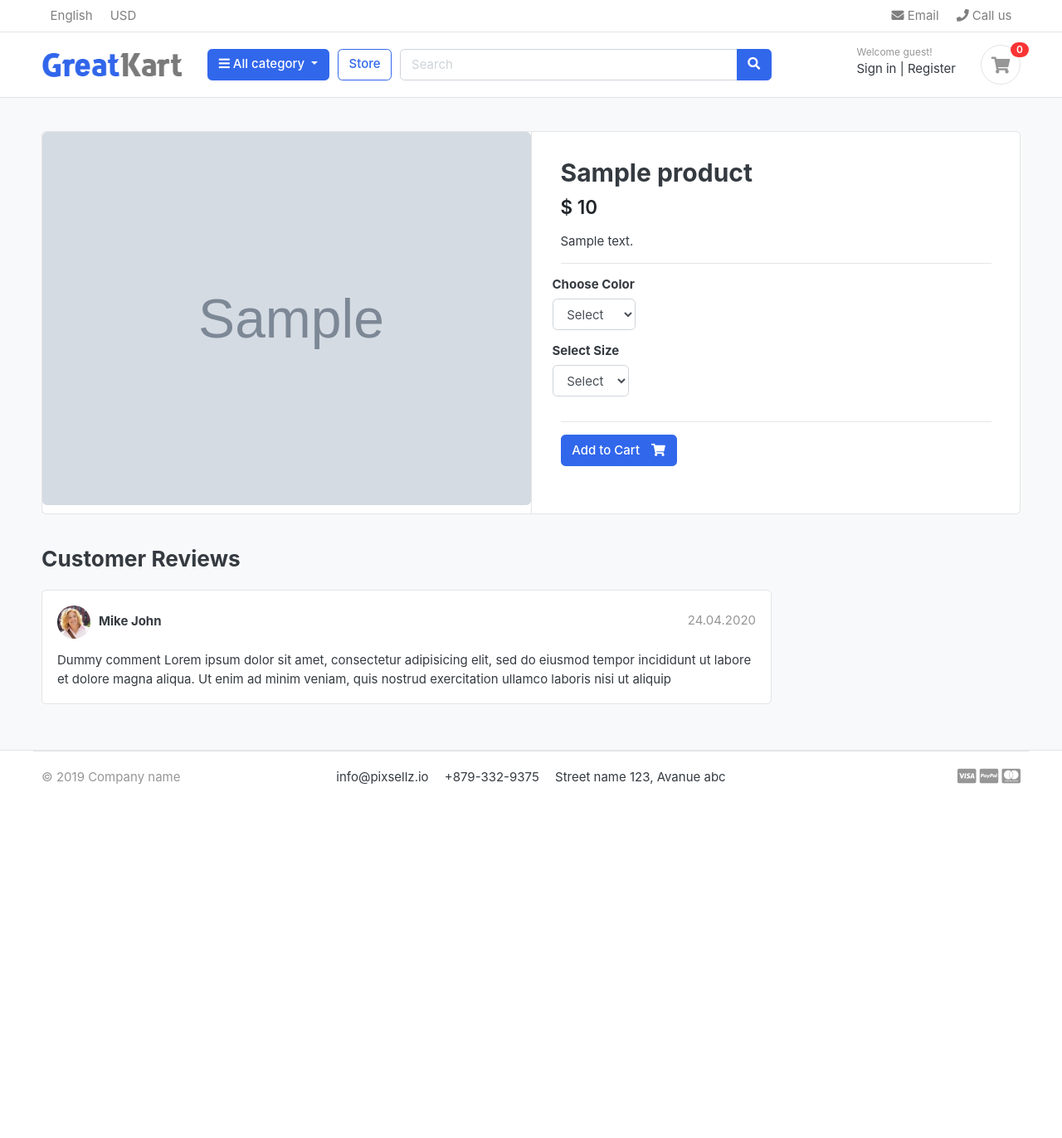
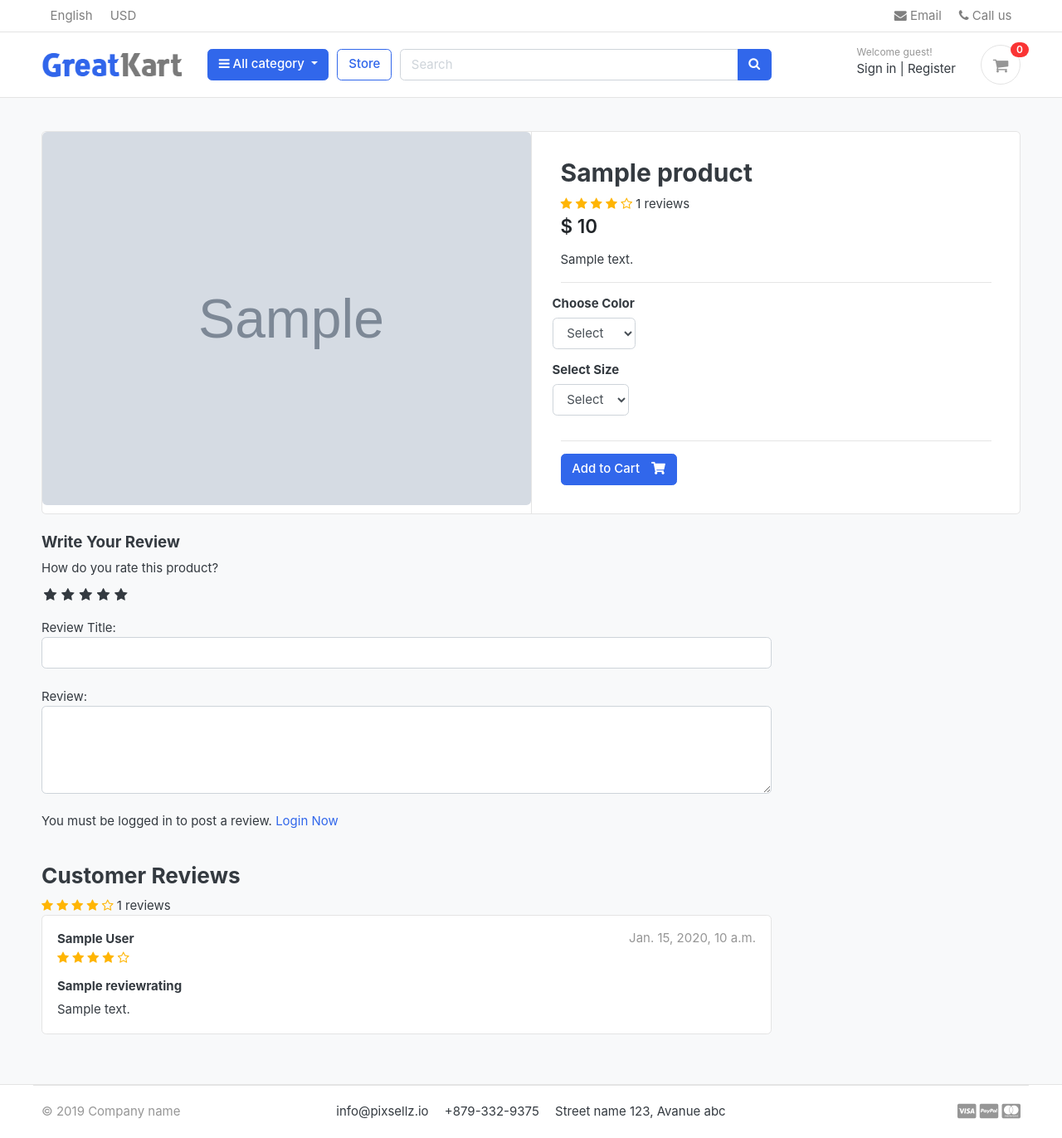
Before and after one commit to dev-aqeebansari/Ecom-Kart, a Django app: a page that uses templates/base.html in a window 1280 px wide. Shown: the whole page at 83% size. Before the commit the page ends 946 px from the top, so only its background shows below. Run offline with Django 4.2, Linux system fonts and the light colour scheme; tables that the repository leaves empty hold one stand-in row (values such as "Sample post"); grey boxes marked "Sample" are stand-in pictures; some libraries are stand-ins or nearby versions; some web fonts are replaced.

Commit message:
review and rating system

```diff
--- a/accounts/models.py
+++ b/accounts/models.py
@@ -56,6 +56,9 @@ class Account(AbstractBaseUser):
 
     objects=MyAccountManager()
 
+    def full_name(self):
+        return f"{self.first_name} {self.last_name}"
+
     def __str__(self):
         return self.email
 
--- /dev/null
+++ b/greatkart/static/css/custom.css
@@ -0,0 +1,50 @@
+/*
+hide the radio button
+ */
+
+.rate > input{
+    display: none;
+}
+
+.rate{
+    display: inline-block;
+    border: 0;
+}
+
+.rate >label{
+    float: right;
+}
+/* Showing the stars */
+
+.rate > label:before{
+    display: inline-block;
+    font-size: 1.1rem;
+    font-family: FontAwesome;
+    content: "\f005";
+    margin: 0;
+    padding: 0.3rem .2rem;
+    cursor: pointer;
+}
+
+/* Half Star */
+
+.rate .half:before{
+    content: "\f089";
+    position: absolute;
+    padding-right: 0;
+}
+
+/* Click and hover */
+input:checked ~ label, label:hover ~ label{
+    color: #ffb503;
+}
+
+/* hover highlight */
+input:checked + label:hover, input:checked ~ label:hover, input:checked ~ label:hover ~ label,
+label:hover ~ input:checked ~ label{
+    color: #cc9000;
+}
+
+.rating-star i{
+    color: #ffb503 !important;
+}
--- a/store/admin.py
+++ b/store/admin.py
@@ -1,6 +1,6 @@
 from django.contrib import admin
 
-from .models import Product,Variation
+from .models import Product,Variation,ReviewRating
 # Register your models here.
 
 class ProductAdmin(admin.ModelAdmin):
@@ -16,3 +16,4 @@ class VariationAdmin(admin.ModelAdmin):
 
 admin.site.register(Product,ProductAdmin)
 admin.site.register(Variation,VariationAdmin)
+admin.site.register(ReviewRating)
--- a/store/urls.py
+++ b/store/urls.py
@@ -8,4 +8,5 @@ urlpatterns=[
     path('category/<slug:category_slug>/',views.store,name='products_by_category'),
     path('category/<slug:category_slug>/<slug:product_slug>/',views.product_detail,name='product_detail'),
     path('search/',views.search, name='search'),
+    path('submit_review/<int:product_id>',views.submit_review,name='submit_review'),
 ]
--- a/store/views.py
+++ b/store/views.py
@@ -1,14 +1,16 @@
 from django.http import HttpResponse
-from django.shortcuts import get_object_or_404, render
+from django.shortcuts import get_object_or_404, redirect, render
 
 from carts.models import CartItem
 from carts.views import _cart_id
 from category.models import Category
+from orders.models import OrderProduct
+from store.forms import ReviewForm
 
-from .models import Product
+from .models import Product, ReviewRating
 from django.db.models import Q
 from django.core.paginator import EmptyPage, PageNotAnInteger, Paginator
-
+from django.contrib import messages
 # Create your views here.
 
 
@@ -43,9 +45,24 @@ def product_detail(request,category_slug, product_slug):
 
     except Exception as e:
         raise e
+
+    if request.user.is_authenticated:
+        try:
+            orderproduct = OrderProduct.objects.filter(user=request.user, product_id=single_product.id).exists()
+        except OrderProduct.DoesNotExist:
+            orderproduct=None
+    else:
+        orderproduct= None
+
+    #Get the reviews
+    reviews= ReviewRating.objects.filter(product_id=single_product.id,status=True)
+
+
     context={
         'single_product':single_product,
         'in_cart':in_cart,
+        'orderproduct':orderproduct,
+        'reviews':reviews,
     }
     return render(request,'store/product_detail.html',context)
 
@@ -62,3 +79,27 @@ def search(request):
         }
 
     return render(request, 'store/store.html',context)
+
+def submit_review(request,product_id):
+    url =request.META.get('HTTP_REFERER')
+    if request.method == 'POST':
+        try:
+            reviews = ReviewRating.objects.get(user__id=request.user.id,product__id=product_id)
+            form = ReviewForm(request.POST, instance=reviews)
+            form.save()
+            messages.success(request,'Thank you! Your review has been updated.')
+            return redirect(url)
+
+        except ReviewRating.DoesNotExist:
+            form = ReviewForm(request.POST)
+            if form.is_valid():
+                data = ReviewRating()
+                data.subject = form.cleaned_data['subject']
+                data.rating = form.cleaned_data['rating']
+                data.review = form.cleaned_data['review']
+                data.ip = request.META.get('REMOTE_ADDR')
+                data.product_id = product_id
+                data.user_id = request.user.id
+                data.save()
+                messages.success(request,'Thank you! Your review has been submitted.')
+                return redirect(url)
--- a/templates/base.html
+++ b/templates/base.html
@@ -49,6 +49,8 @@
       rel="stylesheet"
       media="only screen and (max-width: 1200px)"
     />
+    <link href="{% static 'css/custom.css' %}" rel="stylesheet" type="text/css" />
+    <link rel="stylesheet" href="https://cdnjs.cloudflare.com/ajax/libs/font-awesome/4.7.0/css/font-awesome.min.css">
 
     <!-- custom javascript -->
     <script src="{% static 'js/script.js'%}" type="text/javascript"></script>
--- a/templates/store/product_detail.html
+++ b/templates/store/product_detail.html
@@ -25,7 +25,17 @@
 		<article class="content-body">
 
 		<h2 class="title">{{single_product.product_name}}</h2>
+		<div class="rating-star">
+					<span>
+						<i class="fa fa-star{% if single_product.averageReview < 0.5 %}-o{% elif single_product.averageReview >= 0.5 and single_product.averageReview < 1 %}-half-o{% endif %}" aria-hidden="true"></i>
+						<i class="fa fa-star{% if single_product.averageReview < 1.5 %}-o{% elif single_product.averageReview >= 1.5 and single_product.averageReview < 2 %}-half-o{% endif %}" aria-hidden="true"></i>
+						<i class="fa fa-star{% if single_product.averageReview < 2.5 %}-o{% elif single_product.averageReview >= 2.5 and single_product.averageReview < 3 %}-half-o{% endif %}" aria-hidden="true"></i>
+						<i class="fa fa-star{% if single_product.averageReview < 3.5 %}-o{% elif single_product.averageReview >= 3.5 and single_product.averageReview < 4 %}-half-o{% endif %}" aria-hidden="true"></i>
+						<i class="fa fa-star{% if single_product.averageReview < 4.5 %}-o{% elif single_product.averageReview >= 4.5 and single_product.averageReview < 5 %}-half-o{% endif %}" aria-hidden="true"></i>
+		<span>{{single_product.countReview}} reviews</span>
 
+					</span>
+		</div>
 		<div class="mb-3">
 			<var class="price h4">$ {{single_product.price}}</var>
 		</div>
@@ -75,29 +85,92 @@
 <div class="row">
 			<div class="col-md-9">
 
-	<header class="section-heading">
-		<h3>Customer Reviews </h3>
+
 
 	</header>
+	<form action="{% url 'submit_review' single_product.id %}" method="POST">
+		{% csrf_token %}
+		<h5>
+			Write Your Review
+		</h5>
 
+		<div>
+			<!-- Rating Stars -->
+			<label>How do you rate this product?</label>
+			<br>
+			<div class="rate">
+				<input type="radio" name="rating" id="rating10" value="5" required><label for="rating10" title="5"></label>
+				<input type="radio" name="rating" id="rating9" value="4.5" required><label for="rating9" title="4.5" class="half"></label>
+				<input type="radio" name="rating" id="rating8" value="4" required><label for="rating8" title="4"></label>
+				<input type="radio" name="rating" id="rating7" value="3.5" required><label for="rating7" title="3.5" class="half"></label>
+				<input type="radio" name="rating" id="rating6" value="3" required><label for="rating6" title="3"></label>
+				<input type="radio" name="rating" id="rating5" value="2.5" required><label for="rating5" title="2.5" class="half"></label>
+				<input type="radio" name="rating" id="rating4" value="2" required><label for="rating4" title="2"></label>
+				<input type="radio" name="rating" id="rating3" value="1.5" required><label for="rating3" title="1.5" class="half"></label>
+				<input type="radio" name="rating" id="rating2" value="1" required><label for="rating2" title="1"></label>
+				<input type="radio" name="rating" id="rating1" value="0.5" required><label for="rating1" title="0.5" class="half"></label>
+			</div>
+			<br>
+			Review Title:
+			<input type="text" class="form-control" name="subject">
+			<br>
+			Review:
+			<textarea name="review" rows="4" class="form-control"></textarea>
+			<br>
+			{% if user.is_authenticated %}
+				{% if orderproduct %}
+			<input type="submit" value="Submit Review" class="btn btn-primary">
+			{% else %}
+			<p>You must purchased a product to post a review. <span><a href="{% url 'login'}">Login Now</a></span></p>
+			{% endif %}
+
+			{% else %}
+			<p>You must be logged in to post a review. <span><a href="{% url 'login'}">Login Now</a></span></p>
+			{% endif %}
+		</div>
+		{% include 'includes/alerts.html'%}
+	</form>
+			<br>
+<header class="section-heading">
+		<h3>Customer Reviews </h3>
+		<div class="rating-star">
+					<span>
+						<i class="fa fa-star{% if single_product.averageReview < 0.5 %}-o{% elif single_product.averageReview >= 0.5 and single_product.averageReview < 1 %}-half-o{% endif %}" aria-hidden="true"></i>
+						<i class="fa fa-star{% if single_product.averageReview < 1.5 %}-o{% elif single_product.averageReview >= 1.5 and single_product.averageReview < 2 %}-half-o{% endif %}" aria-hidden="true"></i>
+						<i class="fa fa-star{% if single_product.averageReview < 2.5 %}-o{% elif single_product.averageReview >= 2.5 and single_product.averageReview < 3 %}-half-o{% endif %}" aria-hidden="true"></i>
+						<i class="fa fa-star{% if single_product.averageReview < 3.5 %}-o{% elif single_product.averageReview >= 3.5 and single_product.averageReview < 4 %}-half-o{% endif %}" aria-hidden="true"></i>
+						<i class="fa fa-star{% if single_product.averageReview < 4.5 %}-o{% elif single_product.averageReview >= 4.5 and single_product.averageReview < 5 %}-half-o{% endif %}" aria-hidden="true"></i>
+					<span>{{single_product.countReview}} reviews</span>
+
+					</span>
+		</div>
+{% for review in reviews %}
 	<article class="box mb-3">
 		<div class="icontext w-100">
-			<img src="{% static './images/avatars/avatar1.jpg' %}" class="img-xs icon rounded-circle">
+			<!-- <img src="{% static './images/avatars/avatar1.jpg' %}" class="img-xs icon rounded-circle"> -->
 			<div class="text">
-				<span class="date text-muted float-md-right">24.04.2020 </span>
-				<h6 class="mb-1">Mike John </h6>
+				<span class="date text-muted float-md-right">{{review.updated_at}}</span>
+				<h6 class="mb-1">{{ review.user.full_name}}</h6>
+				<div class="rating-star">
+					<span>
+						<i class="fa fa-star{% if review.rating == 0.5 %}-half-o{% elif review.rating < 1 %}-o{% endif %}" aria-hidden="true"></i>
+						<i class="fa fa-star{% if review.rating == 1.5 %}-half-o{% elif review.rating < 2 %}-o{% endif %}" aria-hidden="true"></i>
+						<i class="fa fa-star{% if review.rating == 2.5 %}-half-o{% elif review.rating < 3 %}-o{% endif %}" aria-hidden="true"></i>
+						<i class="fa fa-star{% if review.rating == 3.5 %}-half-o{% elif review.rating < 4 %}-o{% endif %}" aria-hidden="true"></i>
+						<i class="fa fa-star{% if review.rating == 4.5 %}-half-o{% elif review.rating < 5 %}-o{% endif %}" aria-hidden="true"></i>
+					</span>
+				</div>
 
 			</div>
 		</div> <!-- icontext.// -->
 		<div class="mt-3">
+			<h6>{{review.subject}}</h6>
 			<p>
-				Dummy comment Lorem ipsum dolor sit amet, consectetur adipisicing elit, sed do eiusmod
-				tempor incididunt ut labore et dolore magna aliqua. Ut enim ad minim veniam,
-				quis nostrud exercitation ullamco laboris nisi ut aliquip
+				{{review.review}}
 			</p>
 		</div>
 	</article>
-
+{% endfor %}
 
 
 	</div> <!-- col.// -->
```
Also changed, not shown: store/forms.py (added, +9 -0 lines), store/models.py (+30 -0 lines), store/migrations/0004_reviewrating.py (added).
